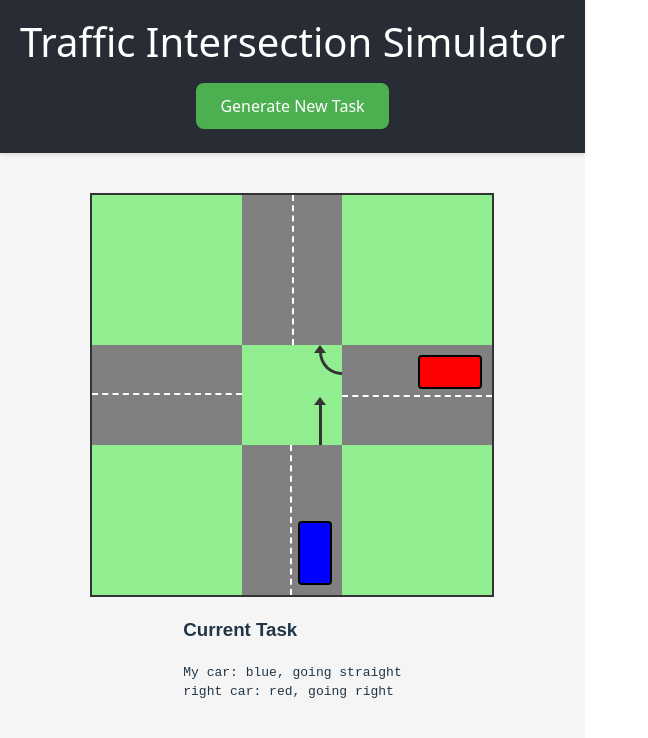
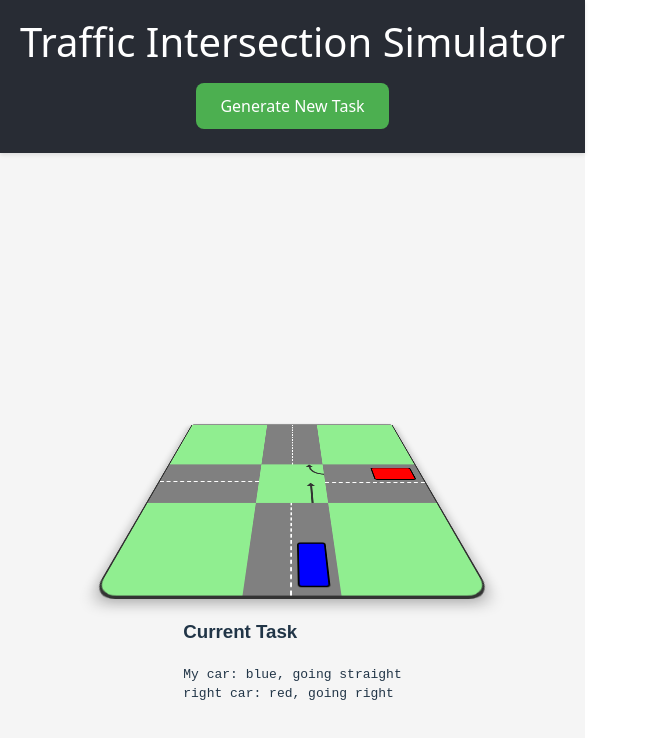
Before and after one commit to SimeonRolev/listovki, a React (Vite) app: page / in a window 1280 px wide. Shown: the top 738 px of the page, without its empty margins (0-648 px from the left). Built offline with nearby package versions, Linux system fonts and the light colour scheme.

Commit message:
Perspective

```diff
--- a/src/components/Crossroads.css
+++ b/src/components/Crossroads.css
@@ -7,12 +7,21 @@
 }
 
 .crossroads {
-    background: 'lightgreen'; /* Light green background for grass */
     border: 2px solid #333;
     width: 400px;
     height: 400px;
     background-color: lightgreen;
     position: relative;
+
+    /* Create a perspective view for the crossroads */
+    /* perspective: 800px; */
+    transform: perspective(200px) rotateX(30deg);
+    transform-origin: bottom center;
+    overflow: hidden;
+    box-shadow: 0 5px 15px rgba(0,0,0,0.3);
+    /* Make the bottom edge wider to create the illusion of depth */
+    border-radius: 5px 5px 25px 25px;
+    border-bottom-width: 4px;
 }
 
 .road-container {
```
